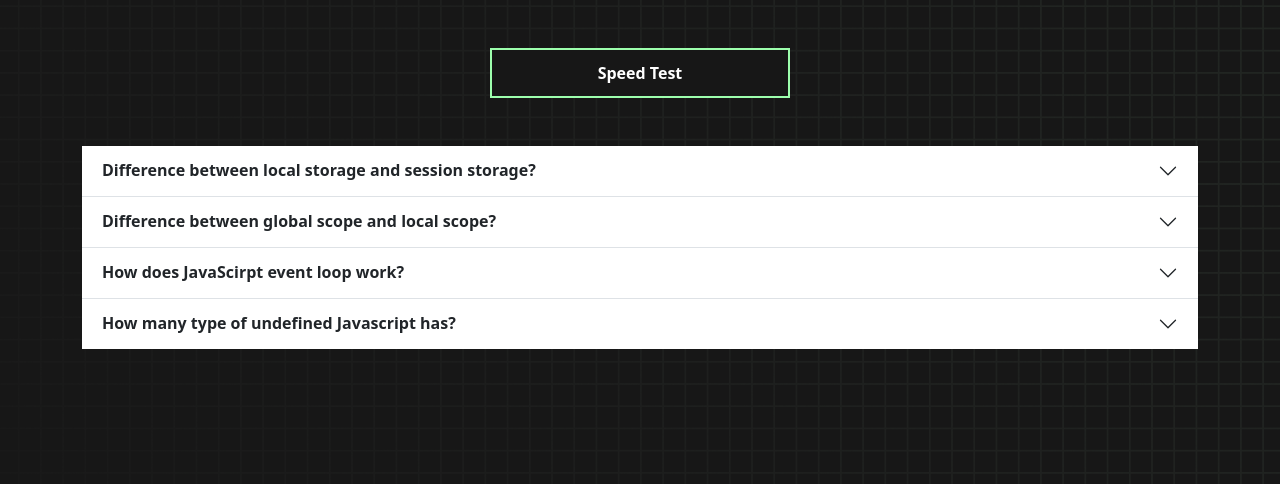
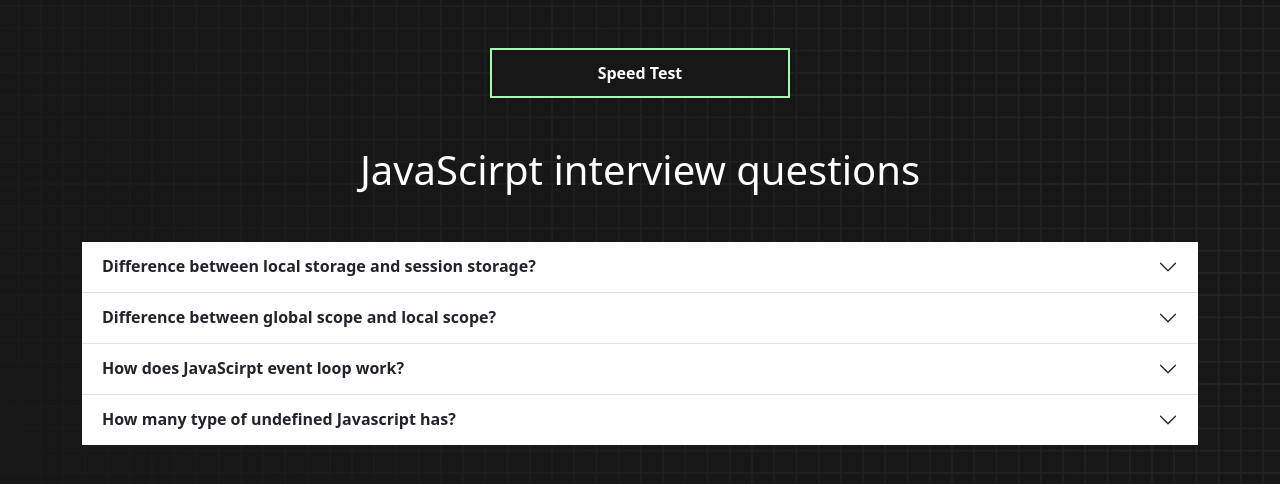
Before and after one commit to shahriarahmmed/PH-assingment-7-type-monster-debug, a plain HTML site: page blog.html in a window 1280 px wide. Drawn offline with nearby package versions, Linux system fonts and the light colour scheme.

Commit message:
new fixs

```diff
--- a/blog.html
+++ b/blog.html
@@ -20,6 +20,7 @@
 
     <main>
         <section class="container mt-5">
+            <h1 class="title2 text-center mb-5" >JavaScirpt interview questions</h1>
             <div class="accordion accordion-flush" id="accordionFlushExample">
                 <div class="accordion-item">
                     <h2 class="accordion-header" id="flush-headingOne">
```
